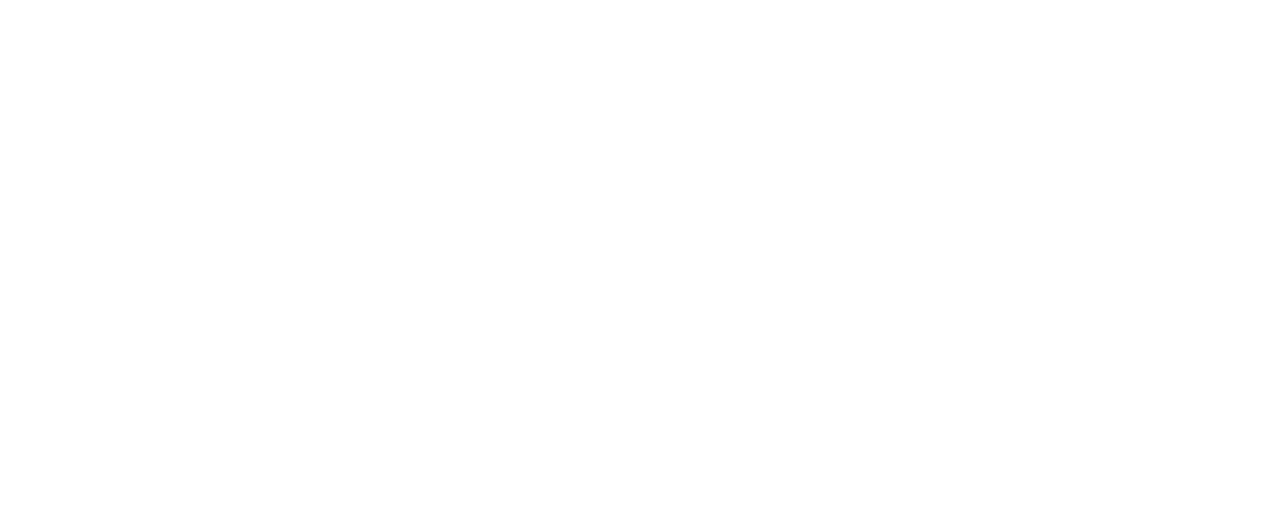
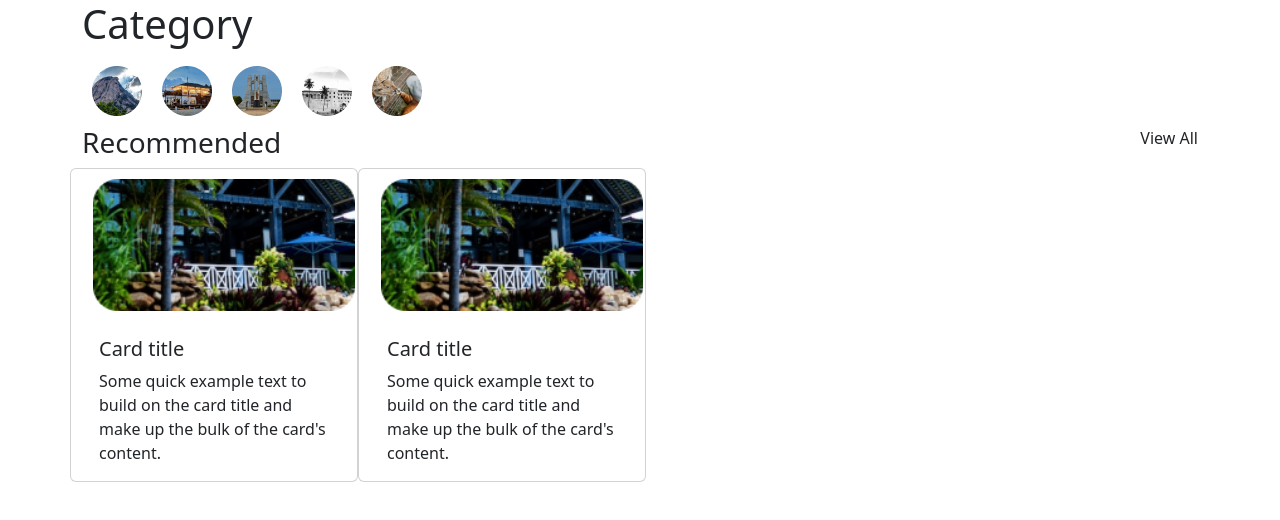
Before and after one commit to abdul807/tripGh, a plain HTML site: page profile.html in a window 1280 px wide. Drawn offline with nearby package versions, Linux system fonts and the light colour scheme; files that its build step writes are made by us from their sources.

```diff
--- a/login/style.css
+++ b/login/style.css
@@ -81,10 +81,31 @@ color: #4A6CD1;
 
 }
 
-.item1{
-    text-align: right;
+
+
+.bottom{
+    display: flex;
+    flex-direction: column;
+    justify-content: center;
+    min-width: 100vh;
+    /* height: 1000px; */
+    /* background-color: black; */
+    /* color: white; */
+
+
 }
 
+/* .item1{
+
+    left: 400px;
+}
+
+.item2{
+    float: right;
+}
+.item3{
+    float: ;
+} */
 /* .item2{
     align-self: center;
     width: 336px;
--- a/profile.html
+++ b/profile.html
@@ -14,6 +14,55 @@
         <div class="row row1">
 
         </div>
+
+        <div class="row category ">
+            <div class="col-12">
+           <h1>Category</h1>
+           <div class="img">
+             <img src="Ellipse 7.png" alt="">
+             <img src="Ellipse 8.png" alt="">
+             <img src="Ellipse 9.png" alt="">
+             <img src="Ellipse 10.png" alt="">
+             <img src="Ellipse 11.png" alt="">
+             <!-- <img src="Ellipse 12.png" alt=""> -->
+             </div>
+
+
+
+           </div>
+        </div>
+
+        <div class="row recommended">
+            <div class="heading">
+                <h3>Recommended</h3>
+                <p class="text-lead">View All</p>
+            </div>
+
+            <div class="card " style="width: 18rem;">
+                <img src="Rectangle 14.png" alt="" class="card-img-top img-fluid">
+                <div class="card-body">
+                    <h5 class="card-title">Card title</h5>
+                    <p class="card-text">Some quick example text to build on the card title and make up the bulk of the card's content.</p>
+                </div>
+            </div>
+            <div class="card" style="width: 18rem;">
+                <img src="Rectangle 14.png" alt="" class="card-img-top img-fluid">
+                <div class="card-body">
+                    <h5 class="card-title">Card title</h5>
+                    <p class="card-text">Some quick example text to build on the card title and make up the bulk of the card's content.</p>
+                </div>
+            </div>
+
+
+        </div>
+
+        <div class="row row4">
+
+        </div>
+
+        <div class="row row5">
+
+        </div>
     </div>
 </body>
 </html>
--- /dev/null
+++ b/style.css
@@ -0,0 +1,18 @@
+.category{
+    display: flex;
+    flex-direction: column;
+}
+
+.img{
+    display: flex;
+
+}
+
+img{
+    margin: 10px;
+}
+
+.heading{
+    display: flex;
+    justify-content: space-between;
+}
```
Also changed, not shown: login/index.html (+7 -3 lines), signup/signup.css (+13 -25 lines), signup/signup.html (+3 -5 lines), Ellipse 10.png (added), Ellipse 11.png (added), Ellipse 12.png (added), Ellipse 7.png (added), Ellipse 8.png (added), Ellipse 9.png (added), Rectangle 14.png (added).
